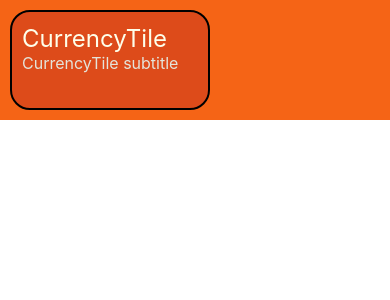
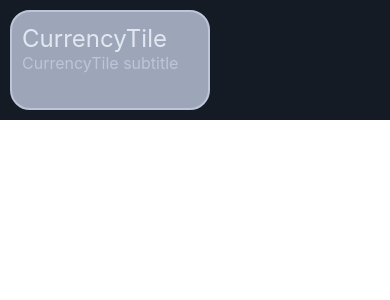
Before and after one commit to 007tickooayush/currency_exchange_app, a React Native app: screen / in a window 390 px wide. Shown: the top 300 px of the page. Built offline with nearby package versions, Linux system fonts and the light colour scheme.

Commit message:
basic UI changes+UI corrections+color palette updated

```diff
--- a/_utils/styles.ts
+++ b/_utils/styles.ts
@@ -2,37 +2,36 @@
 
 import { StyleSheet } from 'react-native';
 
-export const primaryBgColor = '#F56416';
-export const secondaryBgColor = '#E28413';
+export const primaryBgColor = '#151B25';
+export const secondaryBgColor = '#214358';
 
-export const primaryBtnColor = '#DD4B1A';
-export const secondaryBtnColor = '#FCCA46';
+export const primaryBtnColor = '#AEB8C4';
+export const secondaryBtnColor = '#9CA6B8';
 
-export const primaryTxtColor = '#FEFFEA';
-export const secondaryTxtColor = '#E4E4DA';
+export const primaryTxtColor = '#E3E7F1';
+export const secondaryTxtColor = '#BDC6D9';
 
 
 export const styles = StyleSheet.create({
     mainContainer: {
-        flex: 1,
         justifyContent: 'flex-start',
-        alignItems: 'center',
+        alignItems: 'flex-start',
         flexDirection: 'row',
         backgroundColor: primaryBgColor,
-        height: 'auto'
+        height: '100%',
     },
     curTileContainer: {
         justifyContent: 'flex-start',
         alignItems: 'flex-start',
         minHeight: 100,
         width: 200,
-        borderColor: 'black',
+        borderColor: secondaryTxtColor,
         borderWidth: 2,
         borderRadius: 20,
         margin: 10,
         paddingVertical: 12,
         paddingHorizontal: 10,
-        backgroundColor: primaryBtnColor
+        backgroundColor: secondaryBtnColor
     },
     curHeadingText: {
         color: primaryTxtColor,
--- a/src/App.tsx
+++ b/src/App.tsx
@@ -4,7 +4,7 @@ import { getCurrencies } from "../_utils/api";
 import { Currency } from "../_utils/types";
 import AsyncStorage from "@react-native-async-storage/async-storage";
 import CurrencyTile from "./currency/CurrencyTile";
-import { primaryBgColor, secondaryBgColor } from "../_utils/styles";
+import { primaryBgColor, secondaryBgColor, styles } from "../_utils/styles";
 
 function App(): React.JSX.Element {
 
@@ -20,7 +20,7 @@ function App(): React.JSX.Element {
 
 	return (
 		<SafeAreaView>
-			<View style={{backgroundColor: primaryBgColor, height: '100%'}}>
+			<View style={styles.mainContainer}>
 				<StatusBar backgroundColor={secondaryBgColor}/>
 				<CurrencyTile />
 			</View>
```
